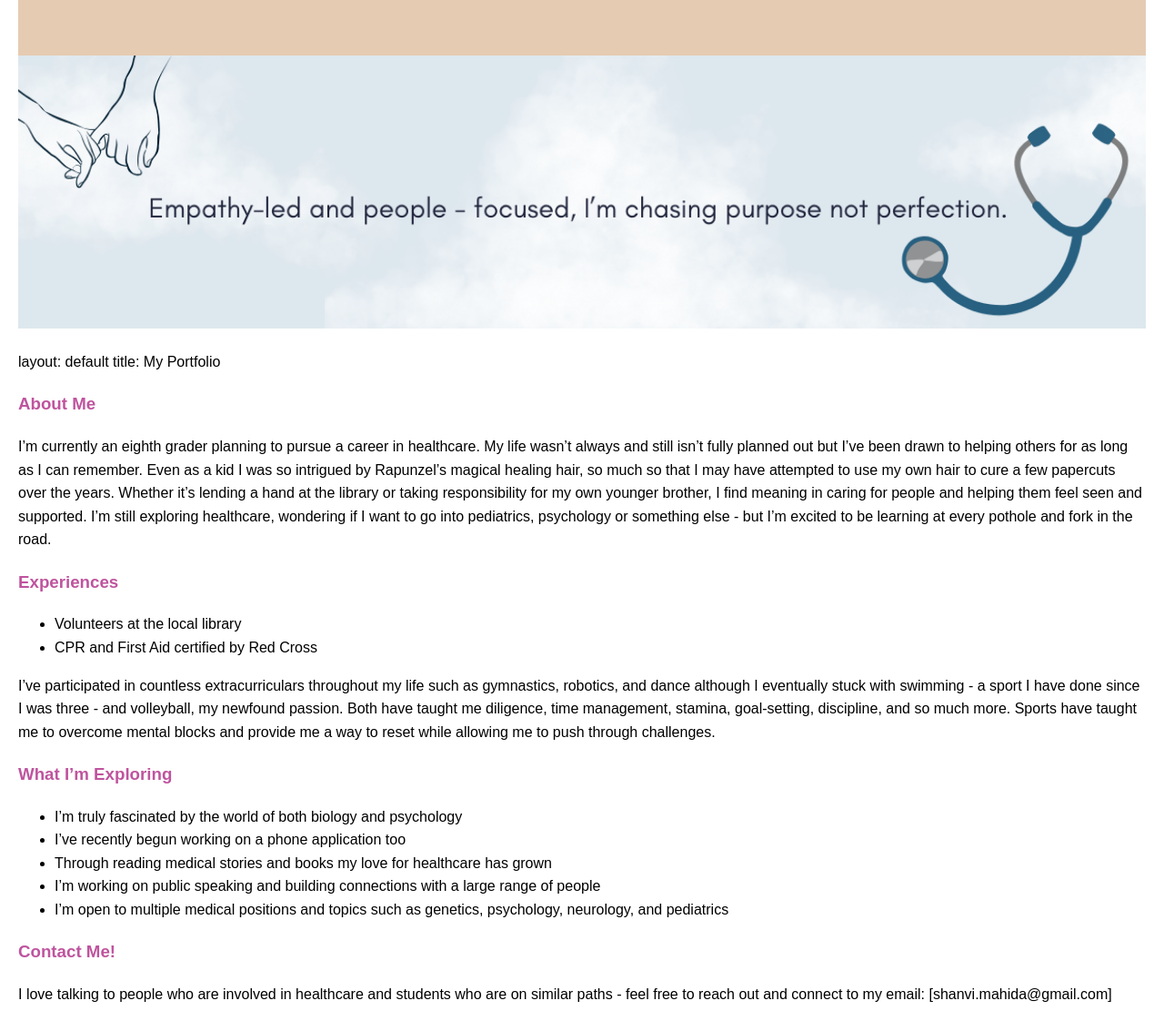
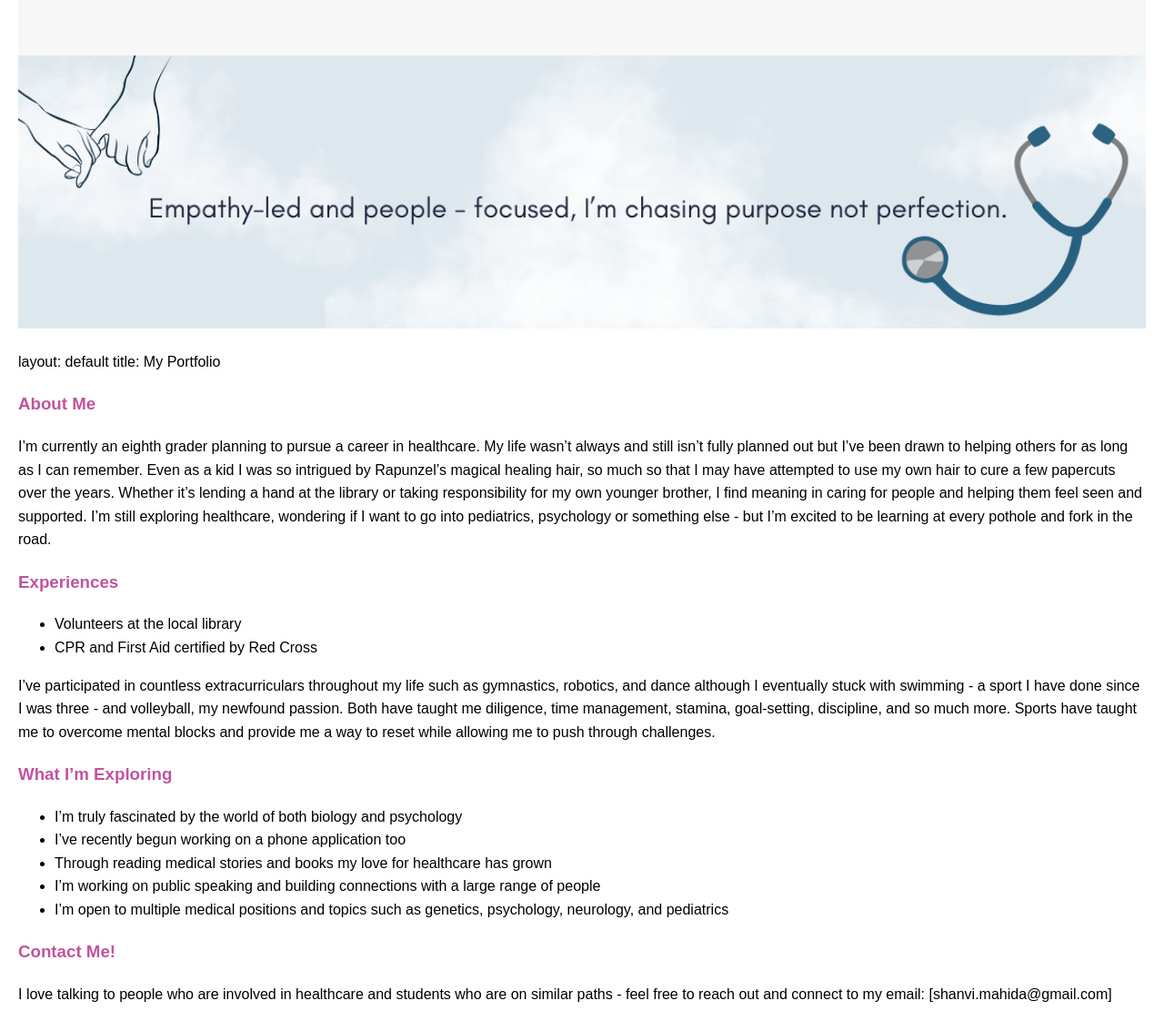
Before and after one commit to shanvimahida/shanvimahida.github.io, a Jekyll site: the page built from index.md, in a window 1280 px wide. Shown: the whole page at 91% size. Built offline with Jekyll 4.4.1, drawn with Linux system fonts in a browser that asks for light colours; our own code applies the rules of GitHub Pages for plain Markdown files.

Commit message:
Update style.css

```diff
--- a/assets/style.css
+++ b/assets/style.css
@@ -11,7 +11,7 @@ h1, h2, h3 {
 }
 
 header {
-  background-color: #e5cbb2;
+  background-color: #f7f7f7;
   color: #44444;
   padding: 20px 0;
   text-align: center;
```
